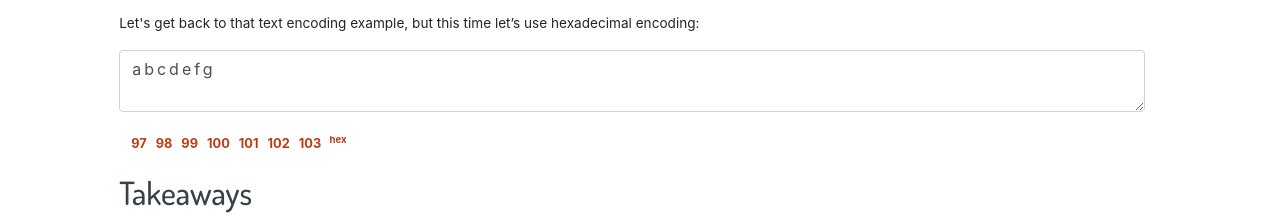
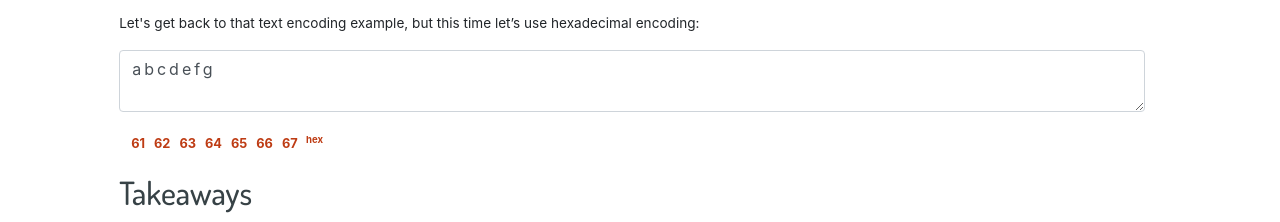
Before and after one commit to LowLevelAcademy/LowLevelAcademy, a Next.js app: page /prerequisites/binary-and-hexadecimal-numbers in a window 1280 px wide. Shown: the part 1760-1982 px from the top of the page. Built offline with nearby package versions, Linux system fonts and the light colour scheme.

Commit message:
UtfPlayground should apply the selected encoding

```diff
--- a/components/prerequisites/number-encoding/index.tsx
+++ b/components/prerequisites/number-encoding/index.tsx
@@ -112,7 +112,7 @@ export const UtfPlayground: React.FC<UtfPlaygroundProps> = (
         />
       </div>
       <div className={styles.numbersEncoding}>
-        <Base>{utf8.join(" ")}</Base>
+        <Base>{utf8.map(c => c.toString(props.base)).join(" ")}</Base>
       </div>
     </form>
   );
```
